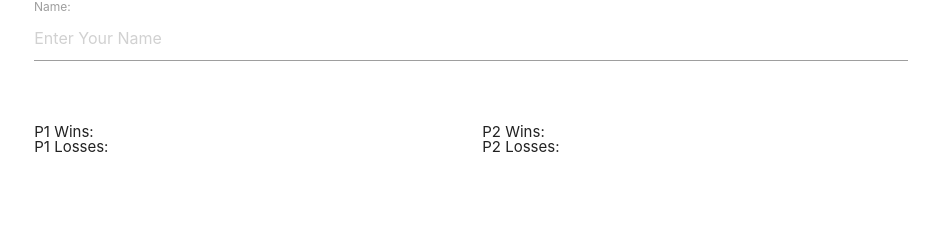
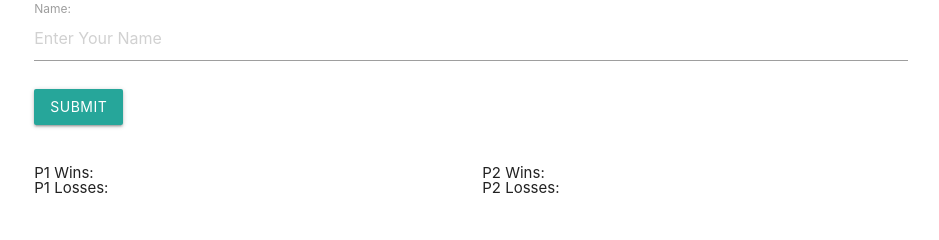
Before and after one commit to nrvpatel03/Rock-Paper-Scissors, a plain HTML site: page index.html in a window 1280 px wide. Shown: the whole page, without its empty margins (169-1108 px from the left). Drawn offline with nearby package versions, Linux system fonts and the light colour scheme.

Commit message:
some additional styling

```diff
--- a/assets/javascript/app.js
+++ b/assets/javascript/app.js
@@ -9,4 +9,9 @@ $(document).ready(function(){
     messagingSenderId: "10193950721"
   };
   firebase.initializeApp(config);
+
+  //variable reference to firebase database
+  var database = firebase.database();
+
+
 })
--- a/index.html
+++ b/index.html
@@ -20,9 +20,14 @@
                 <!--Input row-->
                 <form id="name-form" class="col s12">
                     <div class="row">
-                        <div class="input-field col s12">
+                        <div class="col s12">
+                            <label for="name">Name: </label>
                             <input placeholder="Enter Your Name" id="name-input" type="text">
-                            <label for="first_name">Name: </label>
+                        </div>
+                    </div>
+                    <div class="row">
+                        <div class="col s6">
+                            <button id="submitButton" class="btn waves-effect waves-light" type="submit" name="action">Submit</button>
                         </div>
                     </div>
                 </form>
```
